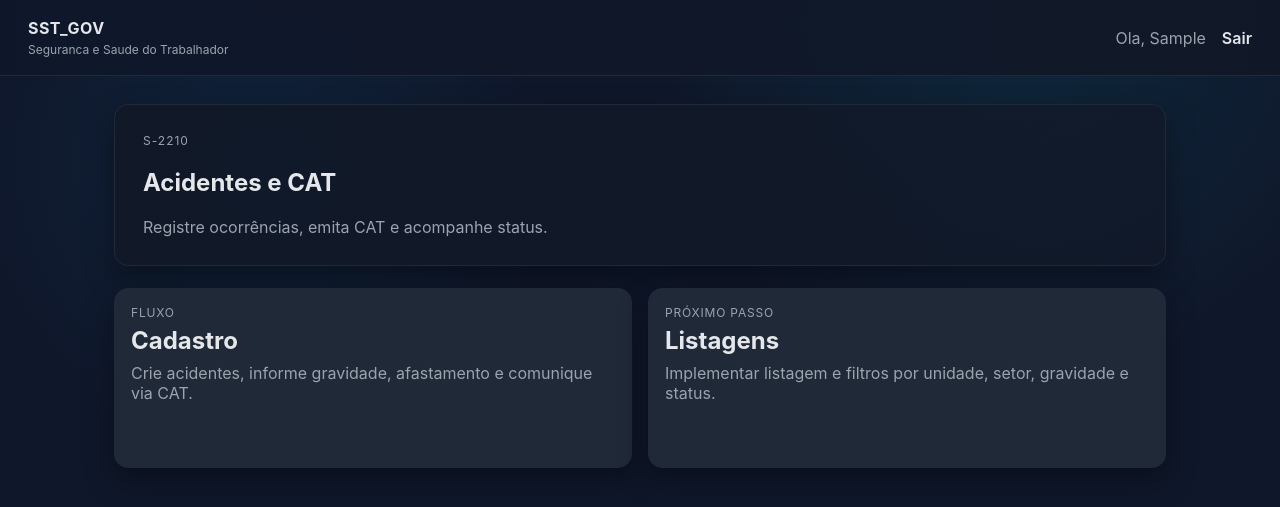
After one commit to wellqs/sst_gov, a Django app: page /acidentes/ in a window 1280 px wide. The commit adds this page. Shown: the top 507 px of the page. Run offline with Django 5.2, Linux system fonts and the light colour scheme; the visitor is signed in with stand-in values (Sample User, id 1).

Commit message:
Wire home card to acidentes module and add placeholder page

```diff
--- /dev/null
+++ b/acidentes/urls.py
@@ -0,0 +1,9 @@
+from django.urls import path
+
+from . import views
+
+app_name = "acidentes"
+
+urlpatterns = [
+    path("", views.dashboard, name="index"),
+]
--- a/acidentes/views.py
+++ b/acidentes/views.py
@@ -1,3 +1,8 @@
+from django.contrib.auth.decorators import login_required
 from django.shortcuts import render
 
-# Create your views here.
+
+@login_required
+def dashboard(request):
+    """Tela inicial do módulo de acidentes/CAT."""
+    return render(request, "acidentes/index.html")
--- a/sst_gov/urls.py
+++ b/sst_gov/urls.py
@@ -21,5 +21,6 @@ from django.urls import include, path
 
 urlpatterns = [
     path("", include("core.urls")),
+    path("acidentes/", include("acidentes.urls", namespace="acidentes")),
     path("admin/", admin.site.urls),
 ] + static(settings.MEDIA_URL, document_root=settings.MEDIA_ROOT)
--- /dev/null
+++ b/templates/acidentes/index.html
@@ -0,0 +1,27 @@
+{% extends "base.html" %}
+{% block title %}Acidentes e CAT{% endblock %}
+{% block content %}
+<section class="hero">
+    <div>
+        <p class="eyebrow">S-2210</p>
+        <h1>Acidentes e CAT</h1>
+        <p class="lead">Registre ocorrências, emita CAT e acompanhe status.</p>
+    </div>
+</section>
+<section class="grid">
+    <article class="card">
+        <div class="card-body">
+            <p class="card-eyebrow">Fluxo</p>
+            <h2>Cadastro</h2>
+            <p class="card-text">Crie acidentes, informe gravidade, afastamento e comunique via CAT.</p>
+        </div>
+    </article>
+    <article class="card">
+        <div class="card-body">
+            <p class="card-eyebrow">Próximo passo</p>
+            <h2>Listagens</h2>
+            <p class="card-text">Implementar listagem e filtros por unidade, setor, gravidade e status.</p>
+        </div>
+    </article>
+</section>
+{% endblock %}
--- a/templates/home.html
+++ b/templates/home.html
@@ -12,7 +12,7 @@
 <section class="grid">
     {% for module in modules %}
         <article class="card">
-            <a class="card-link" href="#{{ module.slug }}">
+            <a class="card-link" href="{{ module.url|default:'#' }}">
                 <div class="card-body">
                     <p class="card-eyebrow">{{ module.slug }}</p>
                     <h2>{{ module.name }}</h2>
```
Also changed, not shown: core/views.py (+12 -6 lines).
